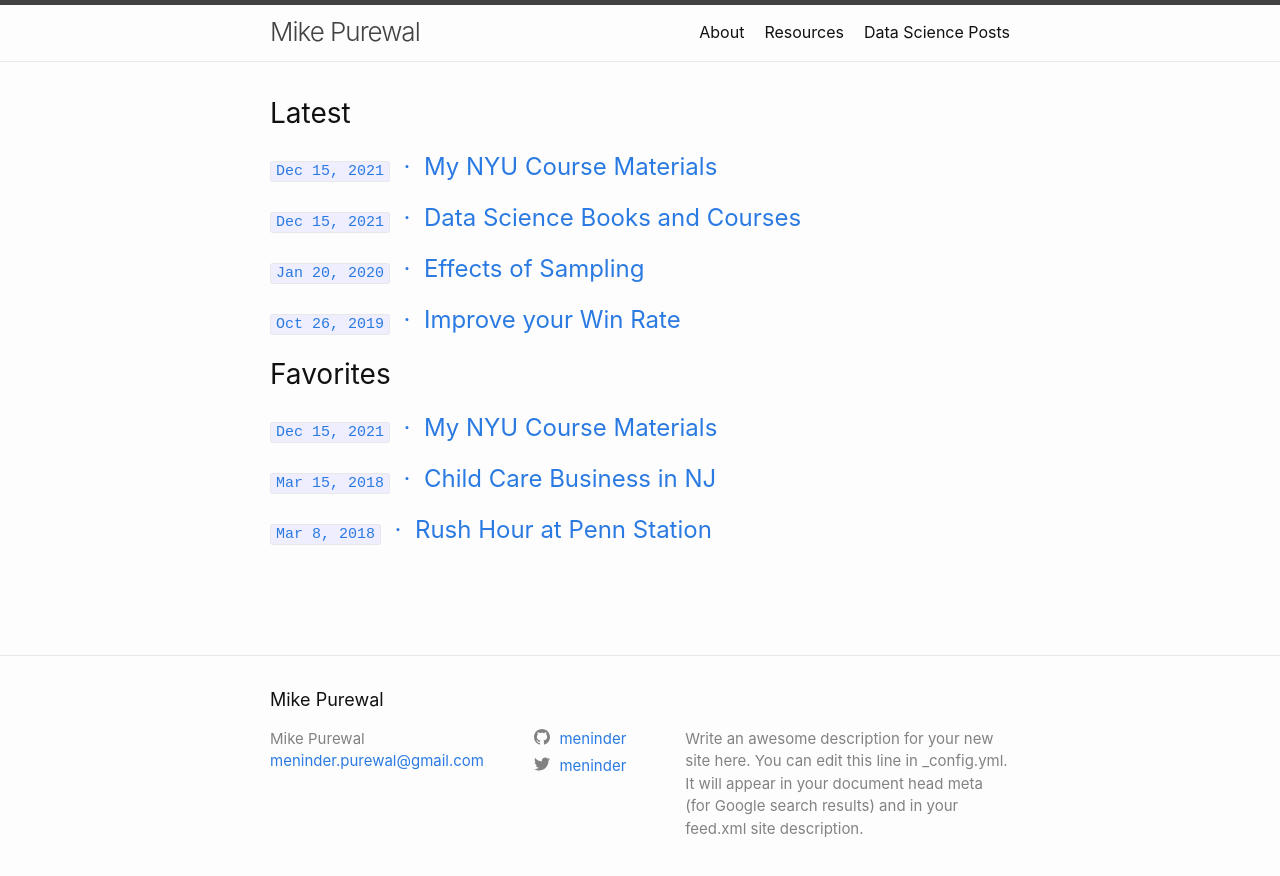
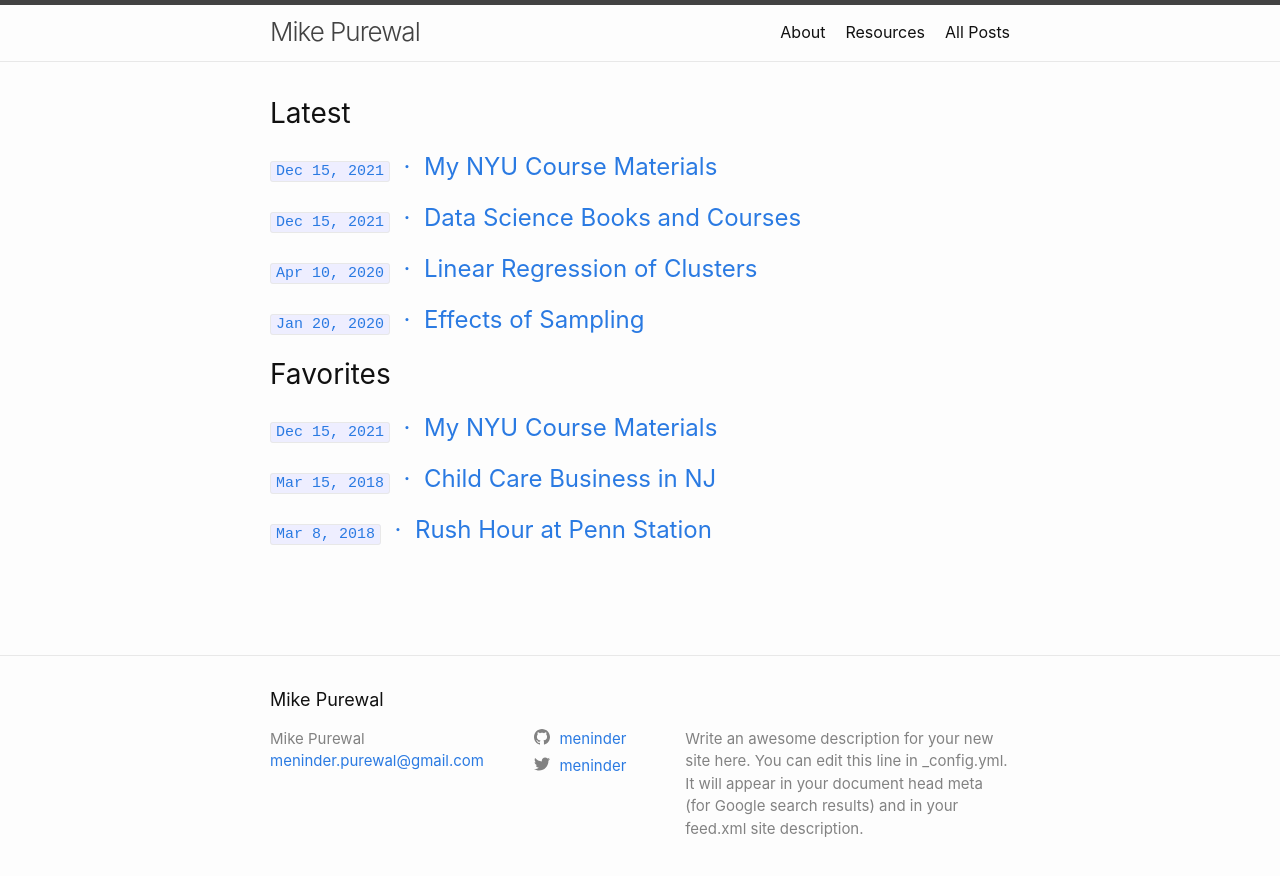
Before and after one commit to meninder/amplify-website, a Jekyll site: the page built from index.markdown, in a window 1280 px wide. Shown: the top 876 px of the page. Built offline with Jekyll 4.4.1, drawn with Linux system fonts in a browser that asks for light colours.

Commit message:
mid 4-10-2020 post

```diff
--- a/_config.yml
+++ b/_config.yml
@@ -38,7 +38,7 @@
 header_pages:
   - about.html
   - resources.html
-  - datascienceposts.html
+  - allposts.html
 
 show_caption: True
 
--- a/_posts/2020-01-25-effects-of-sampling.html
+++ b/_posts/2020-01-25-effects-of-sampling.html
@@ -55,3 +55,5 @@
 
 <p>Note that $FPR$ and $TPR$ will remain the same independent of sample size because the $n$ will cancel in the
     numerator and denominator (not shown).</p>
+<h2>Quick Reference on Precision/Recall <a href="https://en.wikipedia.org/wiki/Precision_and_recall">(wiki)</a></p></h2>
+<img src="/assets/img/posts/effects-of-sampling.png" loading="lazy" alt="Figure">
--- a/datascienceposts.html
+++ b/allposts.html
@@ -1,10 +1,10 @@
 ---
 layout: default
-title: Data Science Posts
-permalink: /data-science-posts/
+title: All Posts
+permalink: /all-posts/
 ---
 
-<div class="data-science-posts">
+<div class="all-posts">
     <h1 class="page-heading">{{ page.title }}</h1>
 
     <ul class="post-list">
```
Also changed, not shown: _posts/2020-04-10-linear-regression-of-clusters.html (added, +38 -0 lines), assets/img/posts/effects-of-sampling.png (added), assets/img/posts/linear-regression-of-clusters-1.png (added), assets/img/posts/linear-regression-of-clusters-2.png (added), assets/img/posts/linear-regression-of-clusters-3.png (added), assets/img/posts/linear-regression-of-clusters-4.png (added), assets/img/posts/linear-regression-of-clusters-5.png (added), assets/img/posts/linear-regression-of-clusters-6.png (added).
